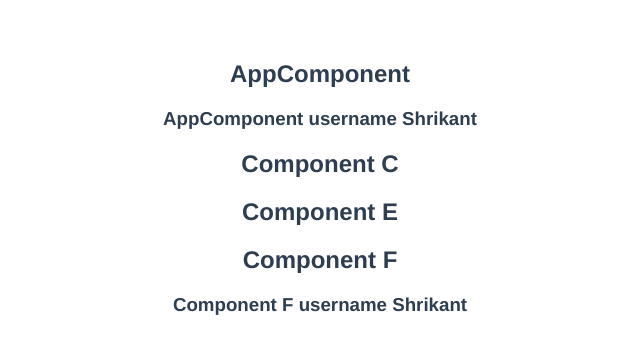
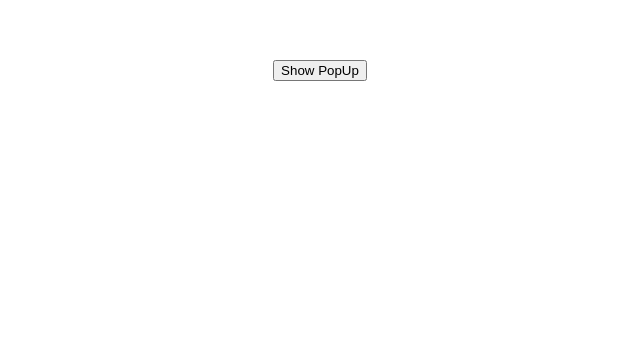
Before and after one commit to ShrikantNale17/vue-components, a Vue app: page / in a window 1280 px wide. Shown: the top 354 px of the page, without its empty margins (320-960 px from the left). Built offline with nearby package versions, Linux system fonts and the light colour scheme.

Commit message:
Component Events

```diff
--- a/src/App.vue
+++ b/src/App.vue
@@ -11,33 +11,37 @@
     :isPublished="true"
   /> -->
 
-  <h2>AppComponent</h2>
+  <!-- <h2>AppComponent</h2>
   <h3>AppComponent username {{ name }}</h3>
-  <ComponentC />
+  <ComponentC /> -->
+
+  <button @click="showPopup = true">Show PopUp</button>
+  <PopUp v-show="showPopup" @close="closePopup" />
 </template>
 
 <script>
 // import GreetUser from "./components/GreetUser.vue";
 // import ArticleComp from "./components/ArticleComp.vue";
-import ComponentC from "./components/ComponentC.vue";
+import PopUp from "./components/PopUp.vue";
 
 export default {
   name: "App",
   components: {
     // GreetUser,
     // ArticleComp,
-    ComponentC,
+    // ComponentC,
+    PopUp,
   },
   data() {
     return {
-      name: "Shrikant",
-      channel: "Codevolution",
+      showPopup: false,
     };
   },
-  provide() {
-    return {
-      username: this.name,
-    };
+  methods: {
+    closePopup(value) {
+      this.showPopup = false;
+      console.log(value);
+    },
   },
 };
 </script>
--- /dev/null
+++ b/src/components/PopUp.vue
@@ -0,0 +1,15 @@
+<template>
+  <div>
+    <h2>PopUp Component</h2>
+    <button @click="$emit('close', 'Shrikant')">Close PopUp</button>
+  </div>
+</template>
+
+<script>
+export default {
+  name: "PopUp",
+  emits: ["close"],
+};
+</script>
+
+<style scoped></style>
```
